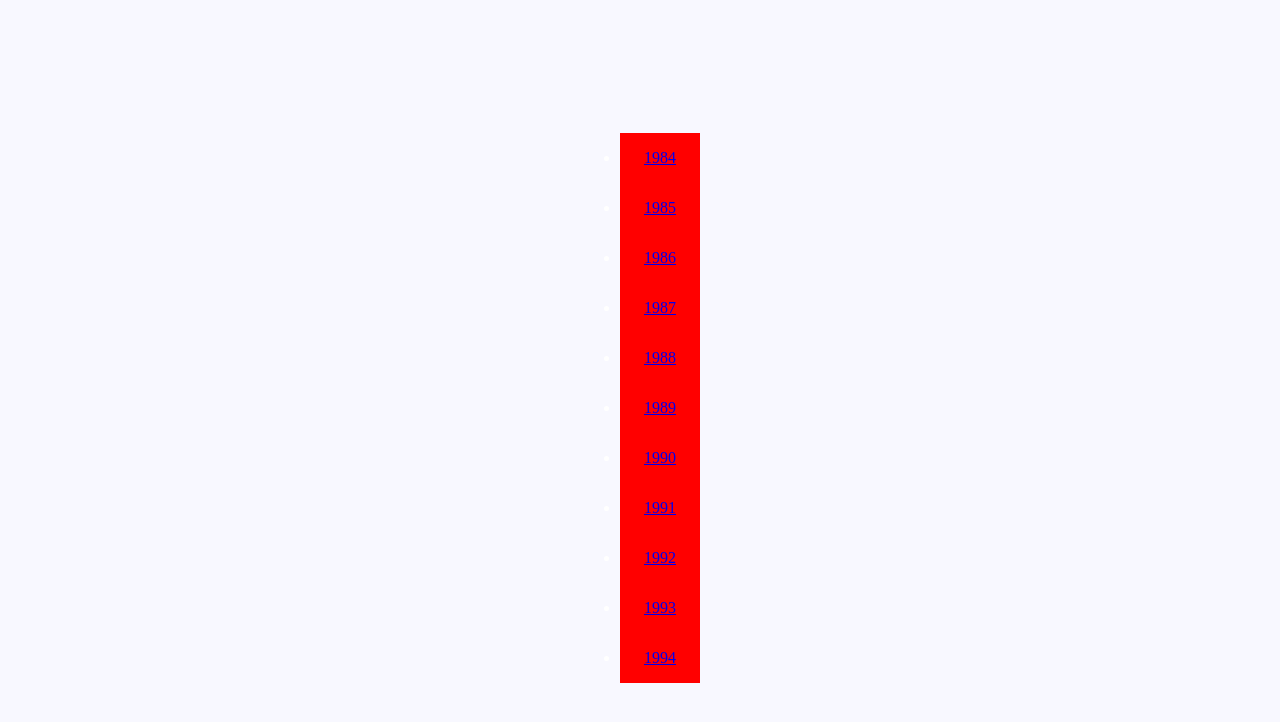
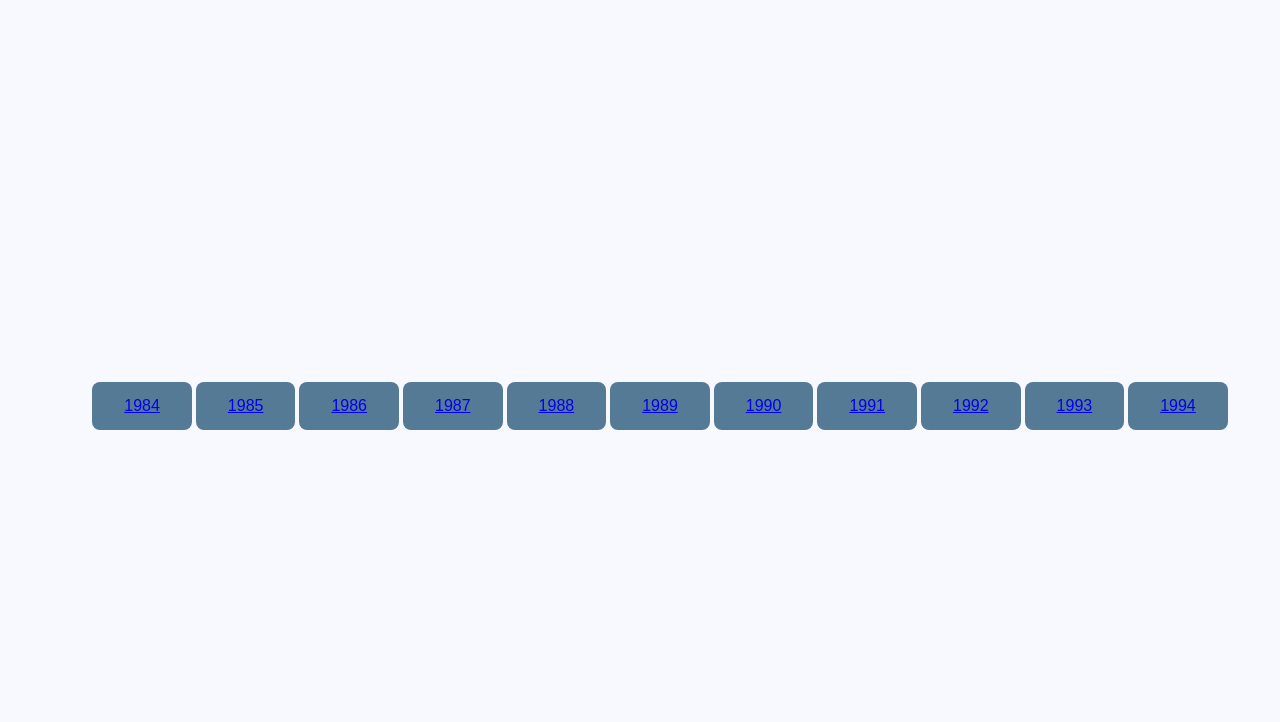
Before and after one commit to natephil/LDA_viz_2, a plain HTML site: page index.html in a window 1280 px wide. Drawn offline with nearby package versions, Linux system fonts and the light colour scheme.

Commit message:
Update style.css

```diff
--- a/css/style.css
+++ b/css/style.css
@@ -3,11 +3,27 @@ body {
 }
 
 li {
-    background-color: red;
+/* 	background-color: red;
+	color: white;
+	padding: 1em 1.5em;
+	text-decoration: none;
+	text-transform: uppercase; */
+  border-radius: 8px;
+  background-color: #557A95;
+  border: none;
   color: white;
-  padding: 1em 1.5em;
+  padding: 15px 32px;
+  text-align: center;
   text-decoration: none;
-  text-transform: uppercase;
+  display: inline-block;
+  font-size: 16px;
+  font-family: "Arial";
+  cursor: pointer;
+
+  position: relative;
+  -webkit-transition-duration: 0.4s; /* Safari */
+  transition-duration: 0.4s;
+  overflow: hidden;
 }
 
 li:hover {
```
